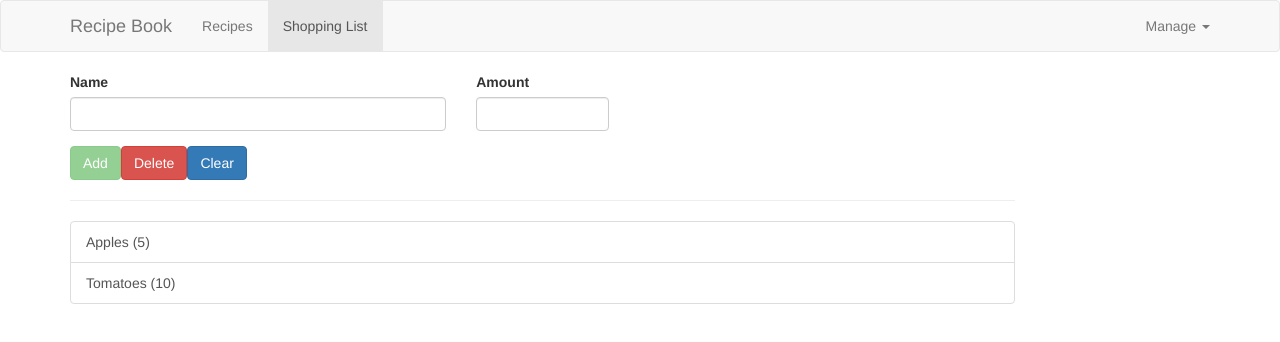
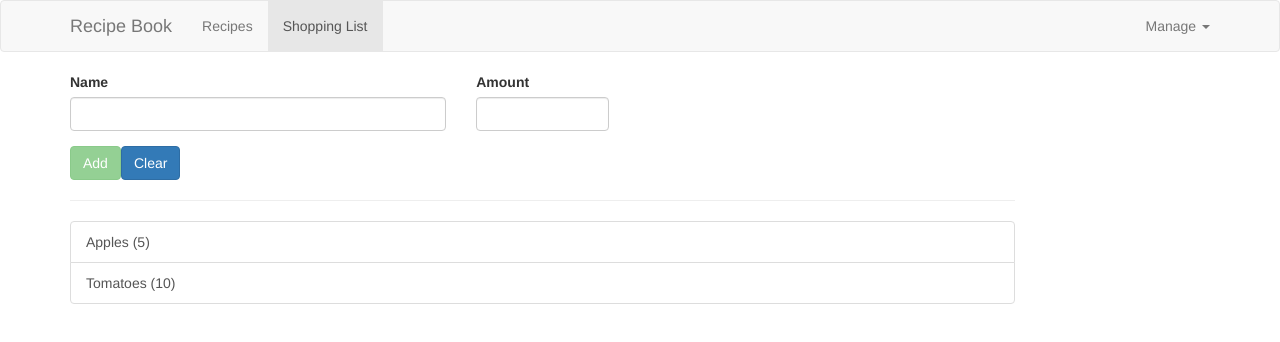
Before and after one commit to Dman247/angularProject, an Angular app: page /shopping-list in a window 1280 px wide. Shown: the top 342 px of the page. Built offline with nearby package versions, Linux system fonts and the light colour scheme.

Commit message:
Feat: Delete Shopping List Item

```diff
--- a/src/app/shopping-list/shopping-edit/shopping-edit.component.html
+++ b/src/app/shopping-list/shopping-edit/shopping-edit.component.html
@@ -14,7 +14,7 @@
 			<div class="row">
 				<div class="col-xs-12">
 					<button class="btn btn-success" type="submit" [disabled]="!f.valid">{{ editMode ? 'Update' : 'Add'}}</button>
-					<button class="btn btn-danger" type="button">Delete</button>
+					<button class="btn btn-danger" type="button" (click)="onDelete()" *ngIf="editMode">Delete</button>
 					<button class="btn btn-primary" type="button" (click)="onClear()">Clear</button>
 				</div>
 			</div>
--- a/src/app/shopping-list/shopping-edit/shopping-edit.component.ts
+++ b/src/app/shopping-list/shopping-edit/shopping-edit.component.ts
@@ -46,6 +46,11 @@
 		this.editMode = false;
 	}
 
+	onDelete() {
+		this.slService.deleteIngredient(this.editedItemIndex);
+		this.onClear();
+	}
+
 	ngOnDestroy() {
 		this.subscription.unsubscribe();
 	}
--- a/src/app/shopping-list/shopping-list.service.ts
+++ b/src/app/shopping-list/shopping-list.service.ts
@@ -36,4 +36,10 @@
 		this.ingredients[index] = newIngredient;
 		this.ingredientsChanged.next(this.ingredients.slice());
 	}
+
+	deleteIngredient(index: number) {
+		this.ingredients.splice(index,1);
+		this.ingredientsChanged.next(this.ingredients.slice());
+	}
+
 }
```
